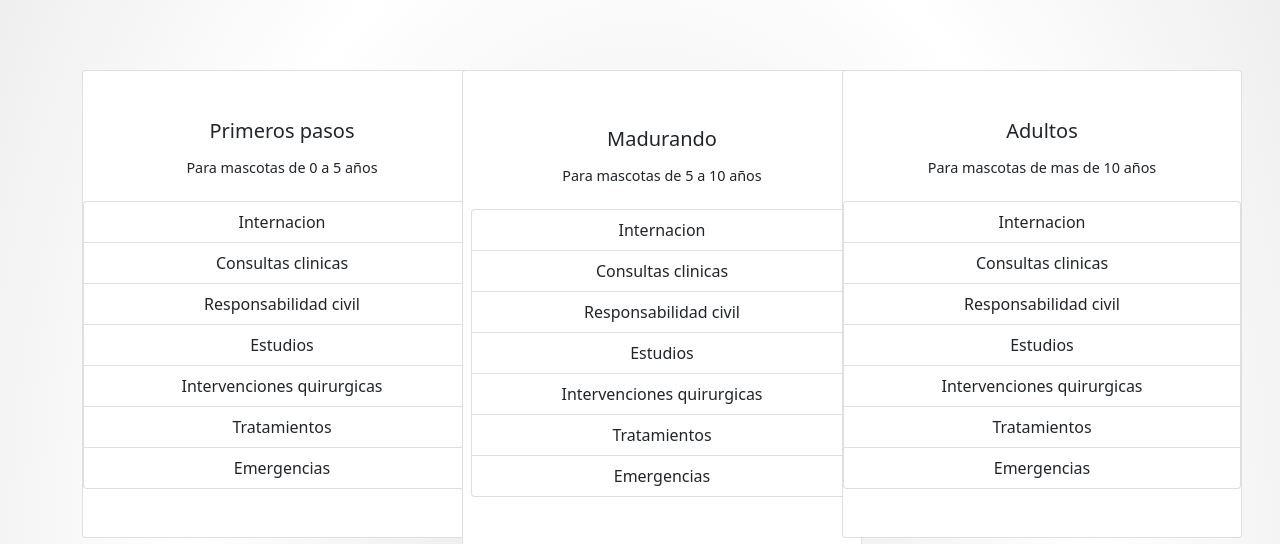
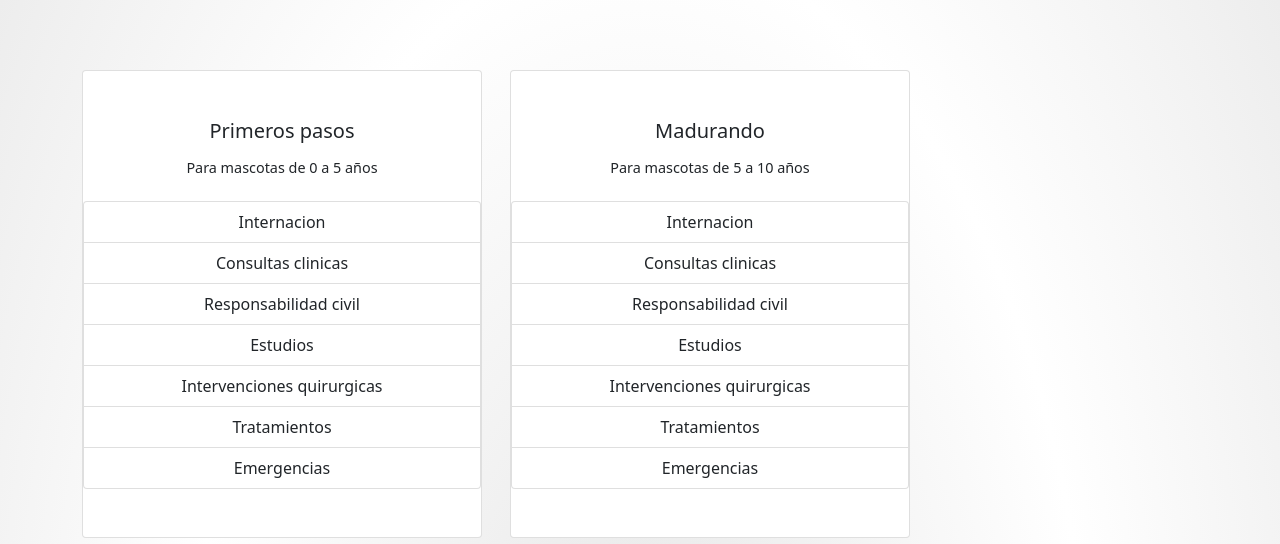
Before and after one commit to tomasCMPSN/ProyectoFinalGrupo2, a React (Create React App) app: page /Planes in a window 1280 px wide. Shown: the part 408-952 px from the top of the page. Built offline with nearby package versions, Linux system fonts and the light colour scheme; data requests are answered from the project's data file; the HTML template or start-up script is replaced by a standard one.

Commit message:
cree el componente productos

```diff
--- a/src/components/views/Home/Home.js
+++ b/src/components/views/Home/Home.js
@@ -3,6 +3,7 @@ import CarouselHome from "./CarouselHome/CarouselHome";
 import Clima from "./Clima/Clima";
 import InfoPlanes from "./InfoPlanes/InfoPlanes";
 import Profesionales from "./Profesionales/Profesionales";
+import Productos from "./Productos/Productos"
 
 
 const Home = () => {
@@ -17,6 +18,7 @@ const Home = () => {
       <InfoPlanes />
       <h1 className="text-center display-2 mb-3 mt-3">Nuestros profesionales</h1>
       <Profesionales />
+      <Productos />
       <Clima />
     </div>
   );
--- a/src/components/views/planes/Planes.js
+++ b/src/components/views/planes/Planes.js
@@ -17,11 +17,11 @@ const Planes = () => {
         <h1 className="form-style-mainT">Conoce nuestros planes</h1>
       </article>
 
-      <article className="container mt-5 card-plan-style">
-        <Row xs={1} md={3} className="g-4 my-5 ">
-          <Col >
-            <Card className="text-center">
-              <Card.Body>
+      <article className="container mt-5 card-plan-style ">
+        <Row xs={1} md={3} className="g-4 my-5  ">
+          <Col  >
+            <Card className="text-center ">
+              <Card.Body className="" >
                 <Card.Title>Primeros pasos</Card.Title>
                 <Card.Text>Para mascotas de 0 a 5 años</Card.Text>
                 <ListGroup>
@@ -37,9 +37,9 @@ const Planes = () => {
             </Card>
           </Col>
 
-          <Col >
-            <Card className="text-center ">
-              <Card.Body className="m-2">
+          <Col className="mx-5" >
+            <Card className="text-center  ">
+              <Card.Body >
                 <Card.Title>Madurando</Card.Title>
                 <Card.Text>Para mascotas de 5 a 10 años</Card.Text>
                 <ListGroup>
@@ -56,8 +56,8 @@ const Planes = () => {
           </Col>
 
           <Col>
-            <Card className="text-center">
-              <Card.Body>
+            <Card className="text-center  ">
+              <Card.Body >
                 <Card.Title>Adultos</Card.Title>
                 <Card.Text>Para mascotas de mas de 10 años</Card.Text>
                 <ListGroup>
```
Also changed, not shown: src/components/views/Productos/Productos.css (added), src/components/views/Productos/Productos.js (added).
